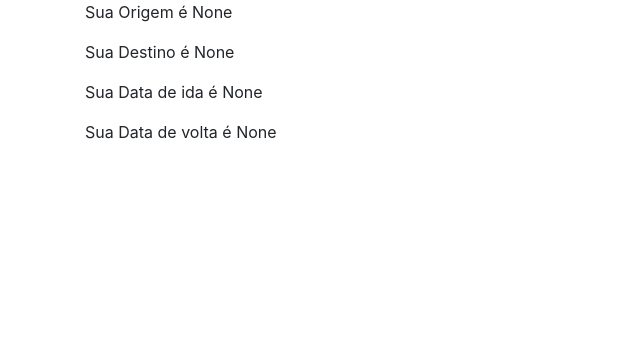
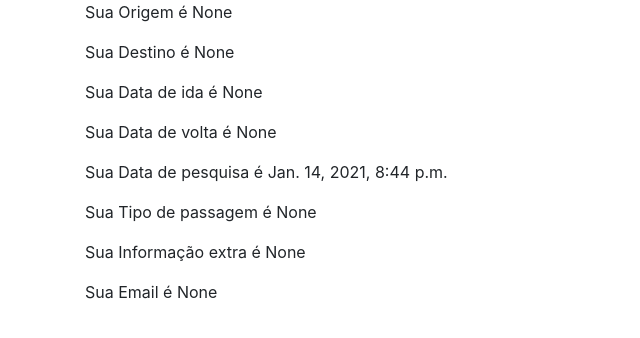
Before and after one commit to gabriels3t/Django3-Formularios, a Django app: template templates/minha_consulta.html in a window 1280 px wide. Shown: the part 64-402 px from the top of the page, without its empty margins (0-640 px from the left). Run offline with Django 3.2, Linux system fonts and the light colour scheme; the template is opened without the code that fills it: values that come from a table or form of the project are taken from there, others are empty; some libraries are stand-ins or nearby versions.

Commit message:
Novos campos e alterando o visual

```diff
--- /dev/null
+++ b/passagens/classe_viagem.py
@@ -0,0 +1,5 @@
+tipos_de_classes = {
+    (1,'Econômica'),
+    (2,'Executiva'),
+    (3,'Primeria classe')
+}
--- a/passagens/forms.py
+++ b/passagens/forms.py
@@ -1,7 +1,16 @@
+from typing import Text
 from django import forms
+from django.forms.widgets import Textarea
 from tempus_dominus.widgets import DatePicker
+from datetime import datetime
+from passagens.classe_viagem import tipos_de_classes
+
 class PassagemForms(forms.Form):
     origem = forms.CharField(label='Origem',max_length=100)
     destino = forms.CharField(label='Destino',max_length=100)
     data_ida = forms.DateField(label='Ida',widget=DatePicker())
     data_volta = forms.DateField(label='Volta',widget=DatePicker())
+    data_pesquisa = forms.DateField(label='Data da pesquisa ',disabled=True,initial=datetime.today)
+    classe_viagem = forms.ChoiceField(label='Classe do vôo',choices=tipos_de_classes)
+    informacoes = forms.CharField(label='Informações extras ',max_length=200,widget=forms.Textarea(),required=False)
+    email = forms.EmailField(label='Email',max_length=150)
--- a/setup/settings.py
+++ b/setup/settings.py
@@ -32,6 +32,7 @@
 
 INSTALLED_APPS = [
     'tempus_dominus',
+    'widget_tweaks',
     'passagens',
     'django.contrib.admin',
     'django.contrib.auth',
--- a/templates/index.html
+++ b/templates/index.html
@@ -1,13 +1,14 @@
 
 {% extends 'base.html' %}
 {% block content %}
-<section class='col-8' >
+{% load widget_tweaks %}
+<section class='container col-8' >
     <form action="{% url 'minha_consulta' %}" method="POST">
         {% csrf_token %}
         {% for field in form.visible_fields %}
         <div class="form-group">
             <label for="{{field.id_for_label}}">{{field.label}}</label>
-            {{field}}
+            {{field|add_class:'form-control'}}
         </div>
         {% endfor%}
         <input type="submit" class="btn btn-success" value="Ok">
--- a/templates/minha_consulta.html
+++ b/templates/minha_consulta.html
@@ -4,4 +4,8 @@
 <p> Sua Destino é  {{form.destino.value}}</p>
 <p> Sua Data de ida é  {{form.data_ida.value}}</p>
 <p> Sua Data de volta é  {{form.data_volta.value}}</p>
+<p> Sua Data de pesquisa é  {{form.data_pesquisa.value}}</p>
+<p> Sua Tipo de passagem é  {{form.classe_viagem.value}}</p>
+<p> Sua Informação extra é  {{form.informacoes.value}}</p>
+<p> Sua Email é  {{form.email.value}}</p>
 {% endblock%}
```
